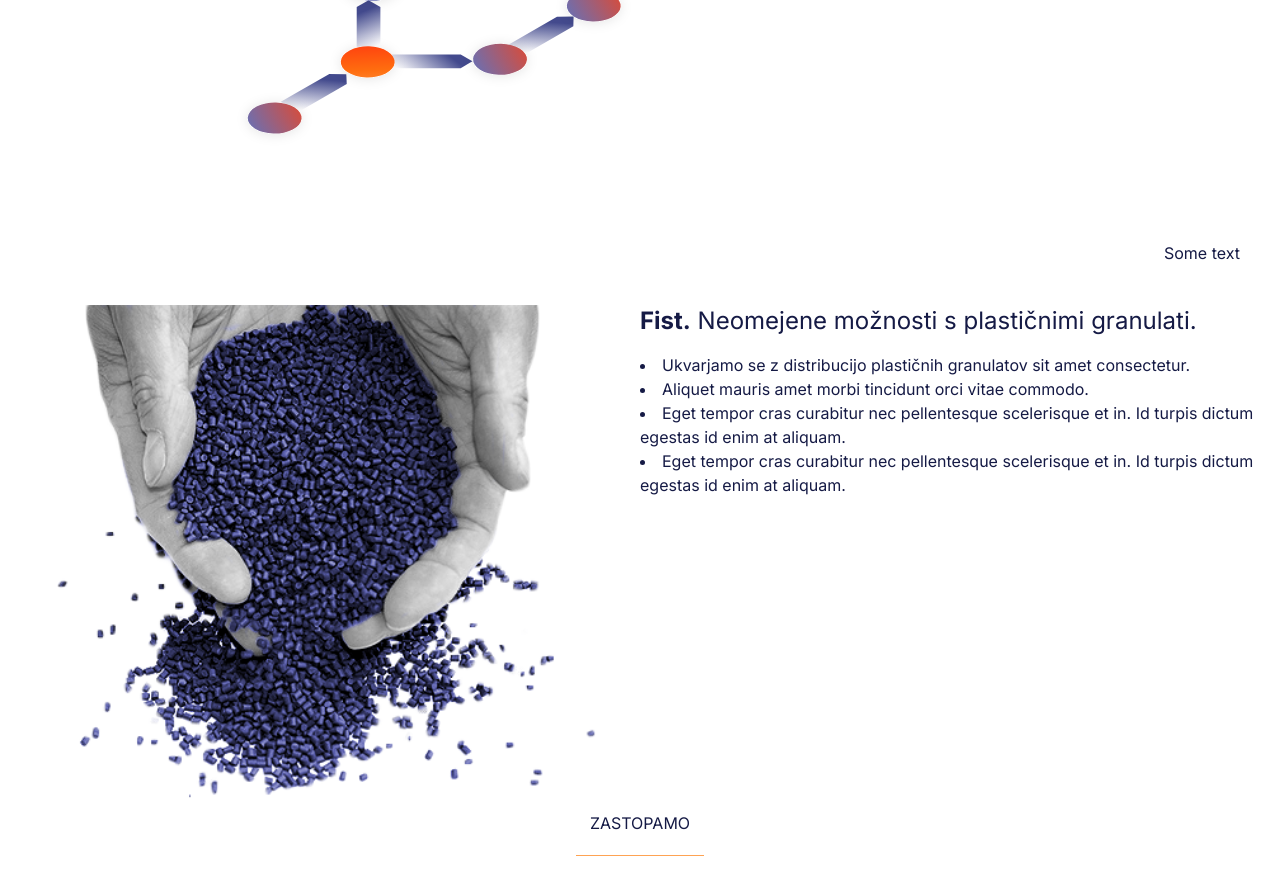
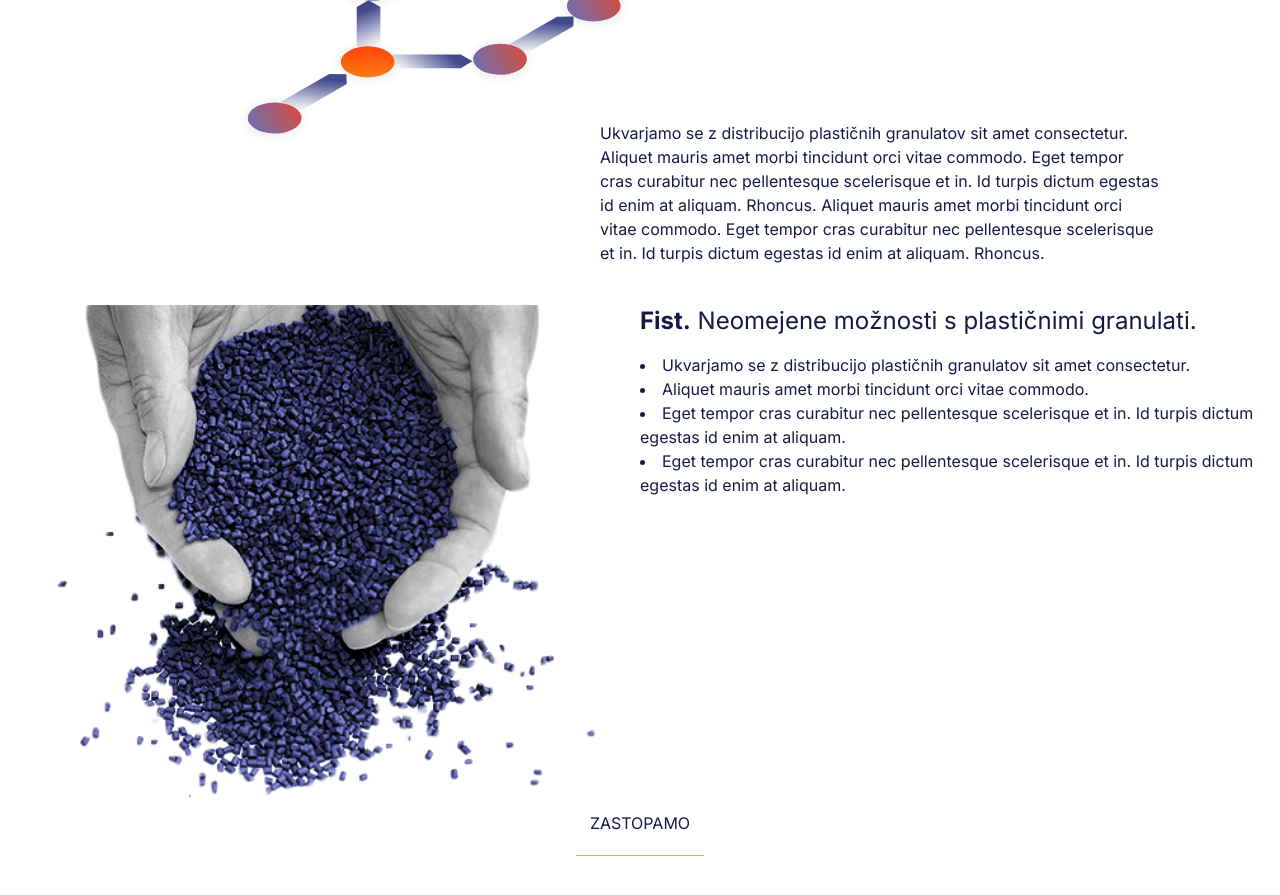
Before and after one commit to jurecapuder/humanfrog_fist, a Next.js app: page / in a window 1280 px wide. Shown: the part 1460-2355 px from the top of the page. Built offline with nearby package versions, Linux system fonts and the light colour scheme.

Commit message:
Update process section with new text

```diff
--- a/src/app/sections/process.js
+++ b/src/app/sections/process.js
@@ -7,8 +7,10 @@ const Process = () => {
         <h2 className="text-2xl font-bold mb-4">NAŠ PROCES</h2>
         <div className="border-t border-fist-oranzna h-px w-32" />
       </div>
-      <div className="absolute bottom-0 right-0 m-10">
-        <p>Some text</p>
+      <div className="absolute bottom-0 right-0 m-10 flex flex-col justify-end items-end w-1/2 pr-10">
+        <p className="text-left pr-10">
+          Ukvarjamo se z distribucijo plastičnih granulatov sit amet consectetur. Aliquet mauris amet morbi tincidunt orci vitae commodo. Eget tempor cras curabitur nec pellentesque scelerisque et in. Id turpis dictum egestas id enim at aliquam. Rhoncus. Aliquet mauris amet morbi tincidunt orci vitae commodo. Eget tempor cras curabitur nec pellentesque scelerisque et in. Id turpis dictum egestas id enim at aliquam. Rhoncus.
+        </p>
       </div>
 
       <svg width="973" height="563" viewBox="0 0 973 563" fill="none" xmlns="http://www.w3.org/2000/svg">
```
